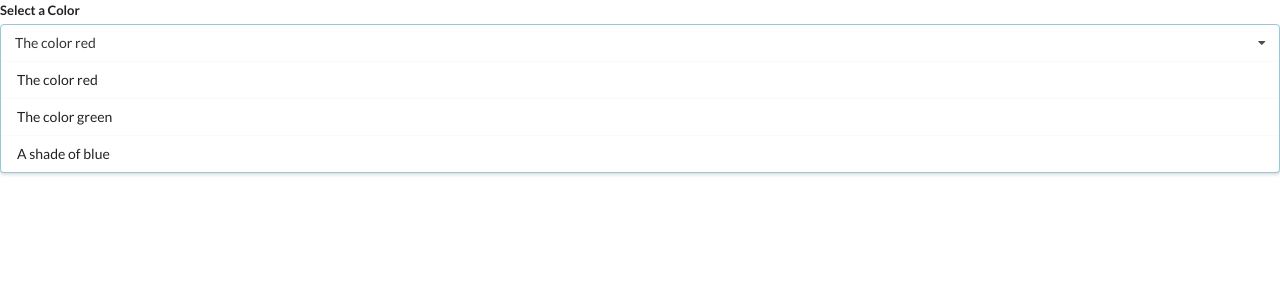
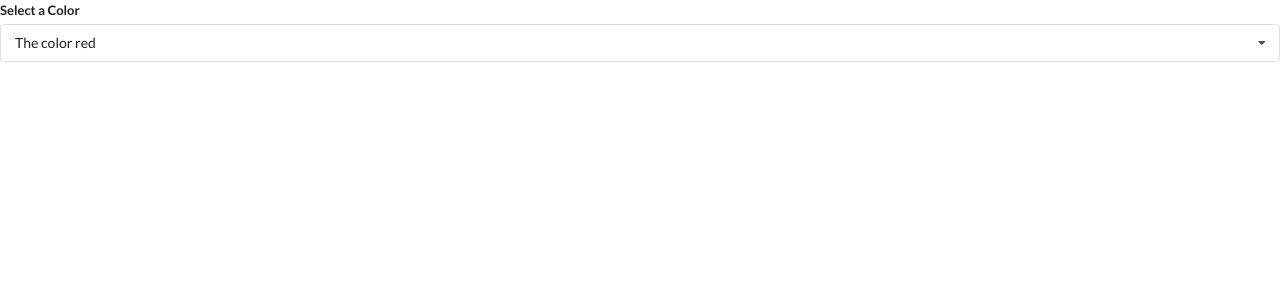
Before and after one commit to VladChepurnoj/widget-react, a React (Create React App) app: page / in a window 1280 px wide. Shown: the top 300 px of the page. Built offline with nearby package versions, Linux system fonts and the light colour scheme.

Commit message:
Hiding and Showing the Option List

```diff
--- a/src/components/Dropdown.js
+++ b/src/components/Dropdown.js
@@ -1,7 +1,12 @@
-import React from "react";
+import React, { useState } from "react";
 
 const Dropdown = ({ options, selected, onSelectedChange }) => {
+  const [open, setOpen] = useState(false);
+
   const renderedOptions = options.map((option) => {
+    if (option.value === selected.value) {
+      return null;
+    }
     return (
       <div
         key={option.value}
@@ -18,10 +23,16 @@
         <label htmlFor='' className='label'>
           Select a Color
         </label>
-        <div className='ui selection dropdown visible active'>
+        <div
+          onClick={() => setOpen(!open)}
+          className={`ui selection dropdown ${open ? "visible active" : ""}`}
+        >
           <i className='dropdown icon'></i>
           <div className='text'>{selected.label}</div>
-          <div className='menu visible transition'>{renderedOptions}</div>
+          <div className={`menu ${open ? "visible transition" : ""} `}>
+            {" "}
+            {renderedOptions}{" "}
+          </div>
         </div>
       </div>
     </div>
```
